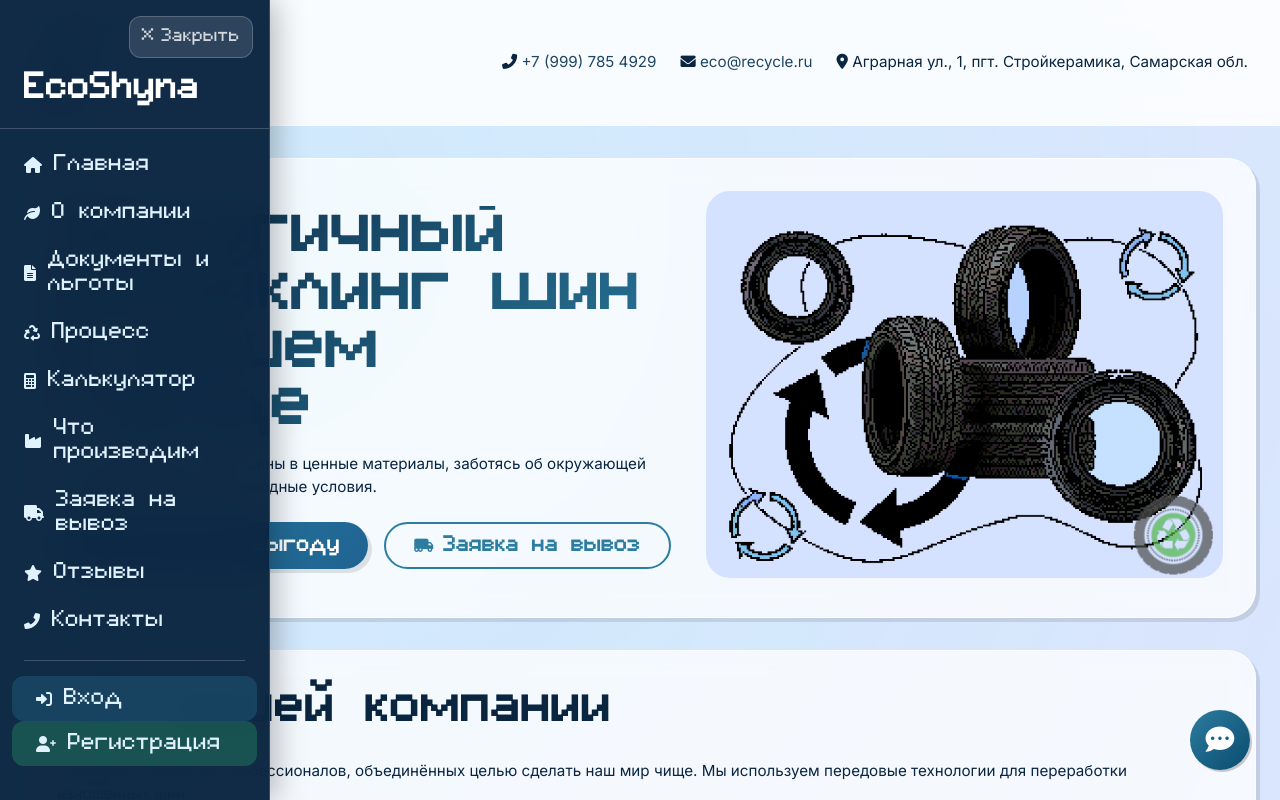
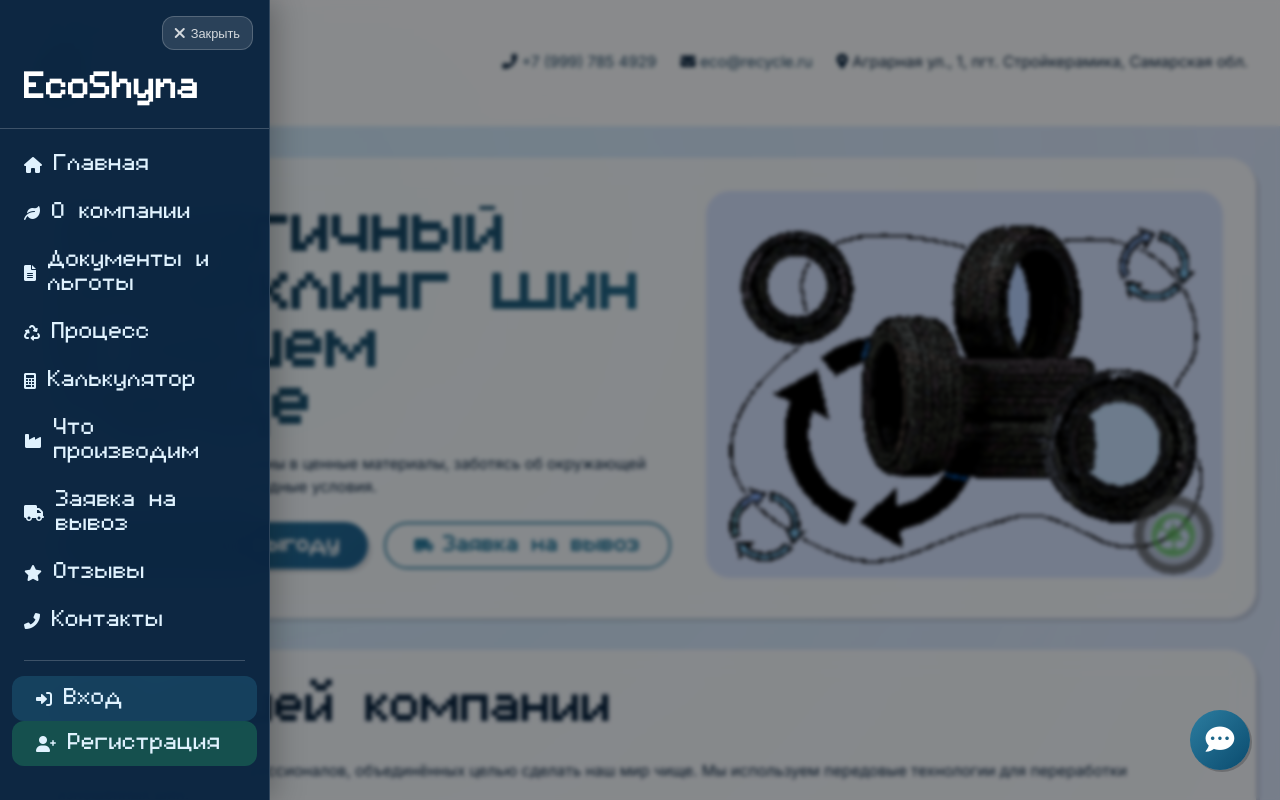
Before and after one commit to nomoremetro/projekt, a website: page public/index.html in a window 1280 px wide. Both pictures are taken after a click on the button "Меню". Shown: the top 800 px of the page. Drawn offline with Linux system fonts and the light colour scheme; no server answers.

Commit message:
Update index.html

```diff
--- a/public/index.html
+++ b/public/index.html
@@ -14,9 +14,12 @@
 <body>
   <div class="animated-bg"></div>
 
+  <!-- Оверлей для бокового меню -->
+  <div id="sidenav-overlay" class="sidenav-overlay" onclick="closeSideNav()"></div>
+
   <!-- БОКОВАЯ ПАНЕЛЬ -->
   <aside id="sideNav" class="sidenav">
-    <a href="javascript:void(0)" class="close-nav-btn" onclick="closeSideNav()">&times;</a>
+    <button class="close-nav-btn" onclick="closeSideNav()" aria-label="Закрыть меню"><i class="fas fa-times"></i></button>
     <h3 class="sidenav-title">EcoShyna</h3>
     <a href="index.html"><i class="fas fa-home"></i> Главная</a>
     <a href="about.html"><i class="fas fa-leaf"></i> О компании</a>
```
